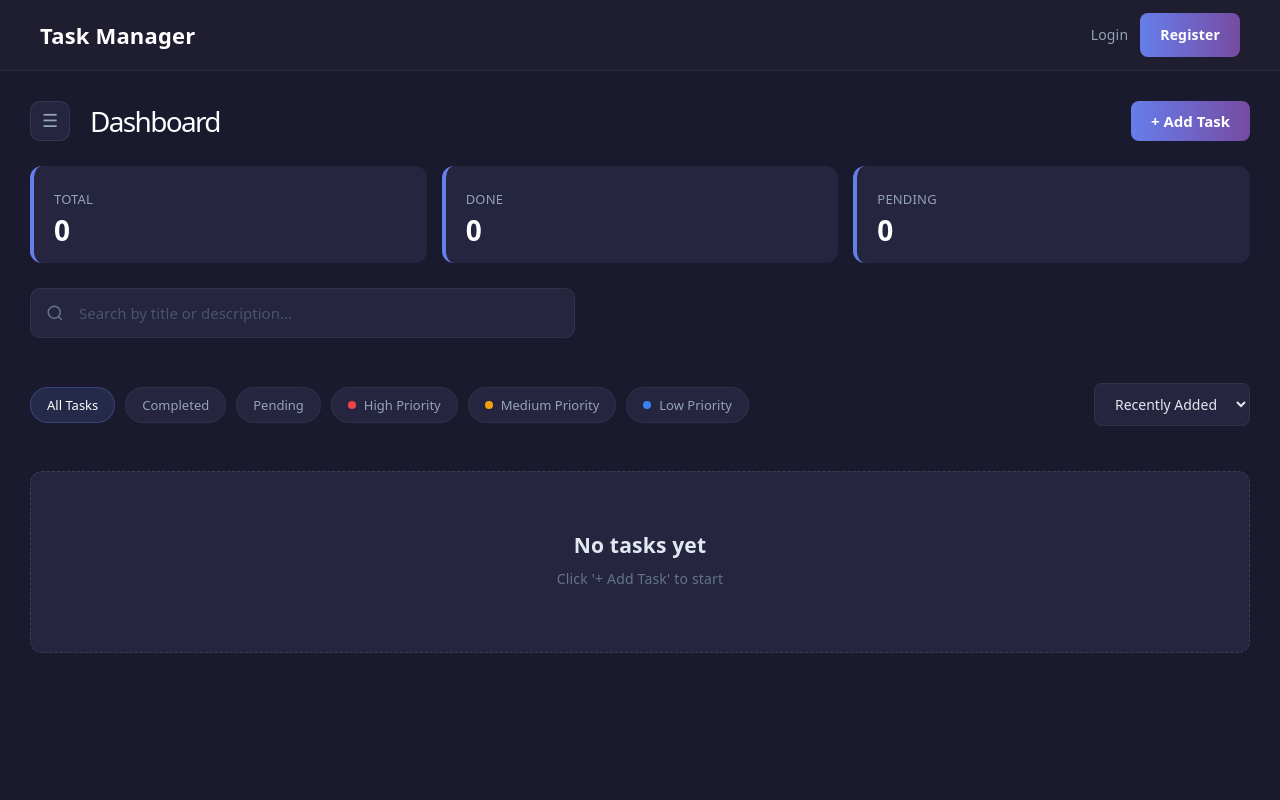
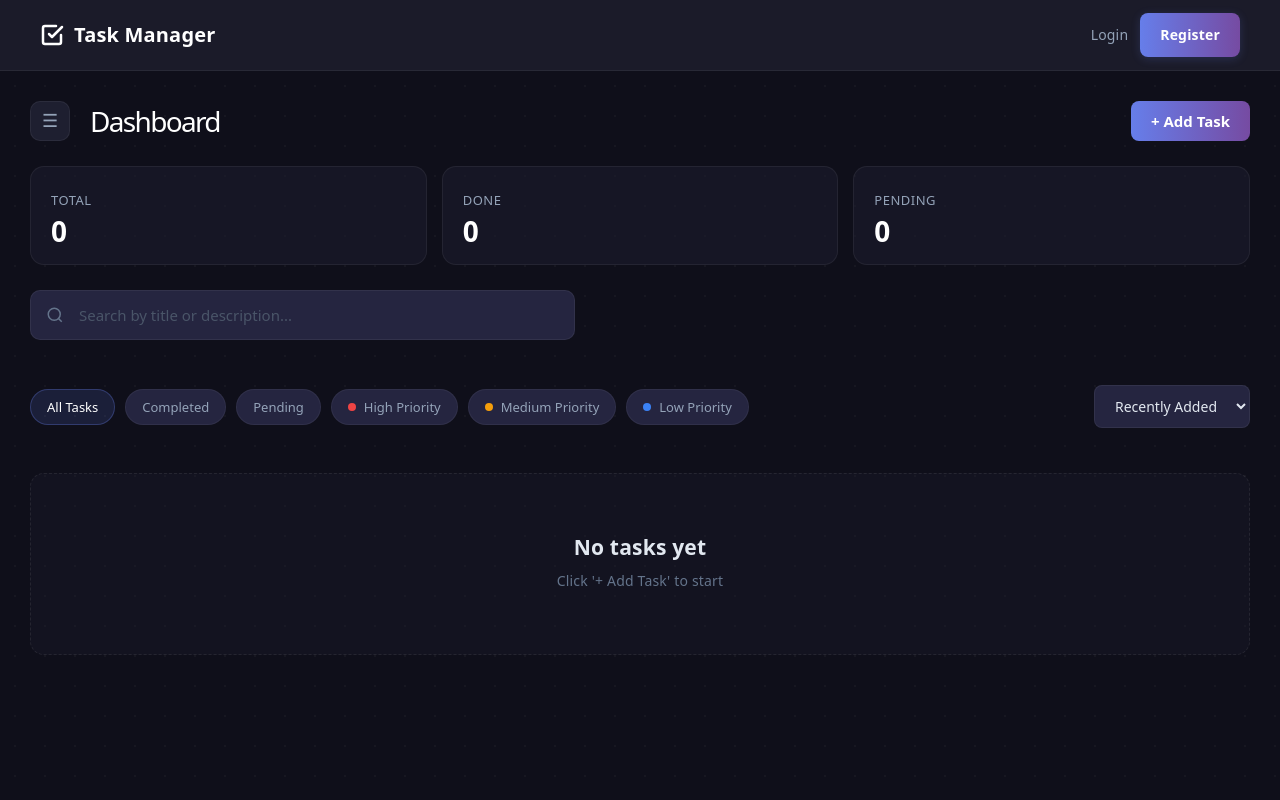
Before and after one commit to Mahjabeen244/react-task-Manager, a React (Vite) app: page /dashboard in a window 1280 px wide. Shown: the top 800 px of the page. Built offline with nearby package versions, Linux system fonts and the light colour scheme.

Commit message:
added logo for task manager

```diff
--- a/src/components/Navbar/Navbar.jsx
+++ b/src/components/Navbar/Navbar.jsx
@@ -8,6 +8,20 @@ function Navbar() {
   return (
     <nav className={styles.navbar}>
       <Link to="/" className={styles.logo}>
+        <svg
+          width="24"
+          height="24"
+          viewBox="0 0 24 24"
+          fill="none"
+          stroke="currentColor"
+          strokeWidth="2.5"
+          strokeLinecap="round"
+          strokeLinejoin="round"
+          className={styles.logoIcon}
+        >
+          <path d="M9 11l3 3L22 4" />
+          <path d="M21 12v7a2 2 0 0 1-2 2H5a2 2 0 0 1-2-2V5a2 2 0 0 1 2-2h11" />
+        </svg>
         Task Manager
       </Link>
 
--- a/src/components/Navbar/Navbar.module.css
+++ b/src/components/Navbar/Navbar.module.css
@@ -4,7 +4,9 @@
   align-items: center;
   padding: 0 40px;
   height: 70px;
-  background-color: #1e1e30;
+  background: rgba(30, 30, 48, 0.7);
+  backdrop-filter: blur(12px);
+  -webkit-backdrop-filter: blur(12px);
   border-bottom: 1px solid rgba(255, 255, 255, 0.06);
   position: sticky;
   top: 0;
@@ -12,13 +14,15 @@
 }
 
 .logo {
-  font-size: 22px;
+  display: flex;
+  align-items: center;
+  gap: 10px;
+  font-size: 20px;
   font-weight: 700;
   text-decoration: none;
   color: #ffffff;
   transition: opacity 0.2s ease;
 }
-
 .logo:hover {
   opacity: 0.8;
 }
@@ -51,18 +55,14 @@
   padding: 9px 20px;
   border-radius: 8px;
   transition: all 0.2s ease;
+  box-shadow: 0 2px 10px rgba(102, 126, 234, 0.2);
 }
 
 .registerBtn:hover {
-  box-shadow: 0 4px 12px rgba(102, 126, 234, 0.4);
+  box-shadow: 0 4px 15px rgba(102, 126, 234, 0.4);
   transform: translateY(-1px);
 }
 
-@media (max-width: 768px) {
-  .navbar {
-    padding: 0 20px;
-  }
-}
 .logoutBtn {
   background: transparent;
   border: 1px solid rgba(255, 255, 255, 0.1);
@@ -80,3 +80,9 @@
   color: #ef4444;
   border-color: rgba(239, 68, 68, 0.3);
 }
+
+@media (max-width: 768px) {
+  .navbar {
+    padding: 0 20px;
+  }
+}
--- a/src/pages/Dashboard/Dashboard.module.css
+++ b/src/pages/Dashboard/Dashboard.module.css
@@ -1,9 +1,25 @@
 .page {
   min-height: calc(100vh - 70px);
-  background: #1a1a2e;
+  background: #0f0f1a;
+  position: relative;
+}
+
+.page::before {
+  content: "";
+  position: absolute;
+  inset: 0;
+  background-image: radial-gradient(
+    rgba(255, 255, 255, 0.03) 1px,
+    transparent 1px
+  );
+  background-size: 30px 30px;
+  pointer-events: none;
+  z-index: 0;
 }
 
 .main {
+  position: relative;
+  z-index: 1;
   padding: 30px;
   display: flex;
   flex-direction: column;
@@ -17,8 +33,8 @@
 }
 
 .menuBtn {
-  background: #252540;
-  border: 1px solid rgba(255, 255, 255, 0.08);
+  background: #1e1f30;
+  border: 1px solid rgba(255, 255, 255, 0.06);
   color: #94a3b8;
   width: 40px;
   height: 40px;
@@ -33,7 +49,7 @@
 
 .menuBtn:hover {
   color: #fff;
-  background: #2d2d4a;
+  background: #252540;
 }
 
 .head h1 {
@@ -47,21 +63,30 @@
   display: flex;
   gap: 15px;
 }
+
 .stat {
   flex: 1;
-  background: #252540;
+  background: rgba(30, 30, 48, 0.5);
   padding: 20px;
-  border-radius: 12px;
-  border-left: 4px solid #667eea;
+  border-radius: 14px;
+  border: 1px solid rgba(255, 255, 255, 0.06);
   display: flex;
   flex-direction: column;
   gap: 5px;
+  transition: border-color 0.2s;
 }
+
+.stat:hover {
+  border-color: rgba(102, 126, 234, 0.3);
+}
+
 .stat span {
   font-size: 13px;
   color: #94a3b8;
   text-transform: uppercase;
+  letter-spacing: 0.5px;
 }
+
 .stat b {
   font-size: 28px;
   color: #fff;
@@ -76,10 +101,11 @@
 .empty {
   text-align: center;
   padding: 60px 20px;
-  background: #252540;
-  border-radius: 12px;
-  border: 1px dashed rgba(255, 255, 255, 0.1);
+  background: rgba(30, 30, 48, 0.3);
+  border-radius: 14px;
+  border: 1px dashed rgba(255, 255, 255, 0.08);
 }
+
 .empty h3 {
   color: #e2e8f0;
   margin: 0 0 8px 0;
--- a/src/pages/Login/Login.jsx
+++ b/src/pages/Login/Login.jsx
@@ -1,5 +1,6 @@
 import { useState } from "react";
 import { Link } from "react-router-dom";
+import { useVerification } from "../../context/VerificationContext";
 import styles from "./Login.module.css";
 
 function Login() {
```
